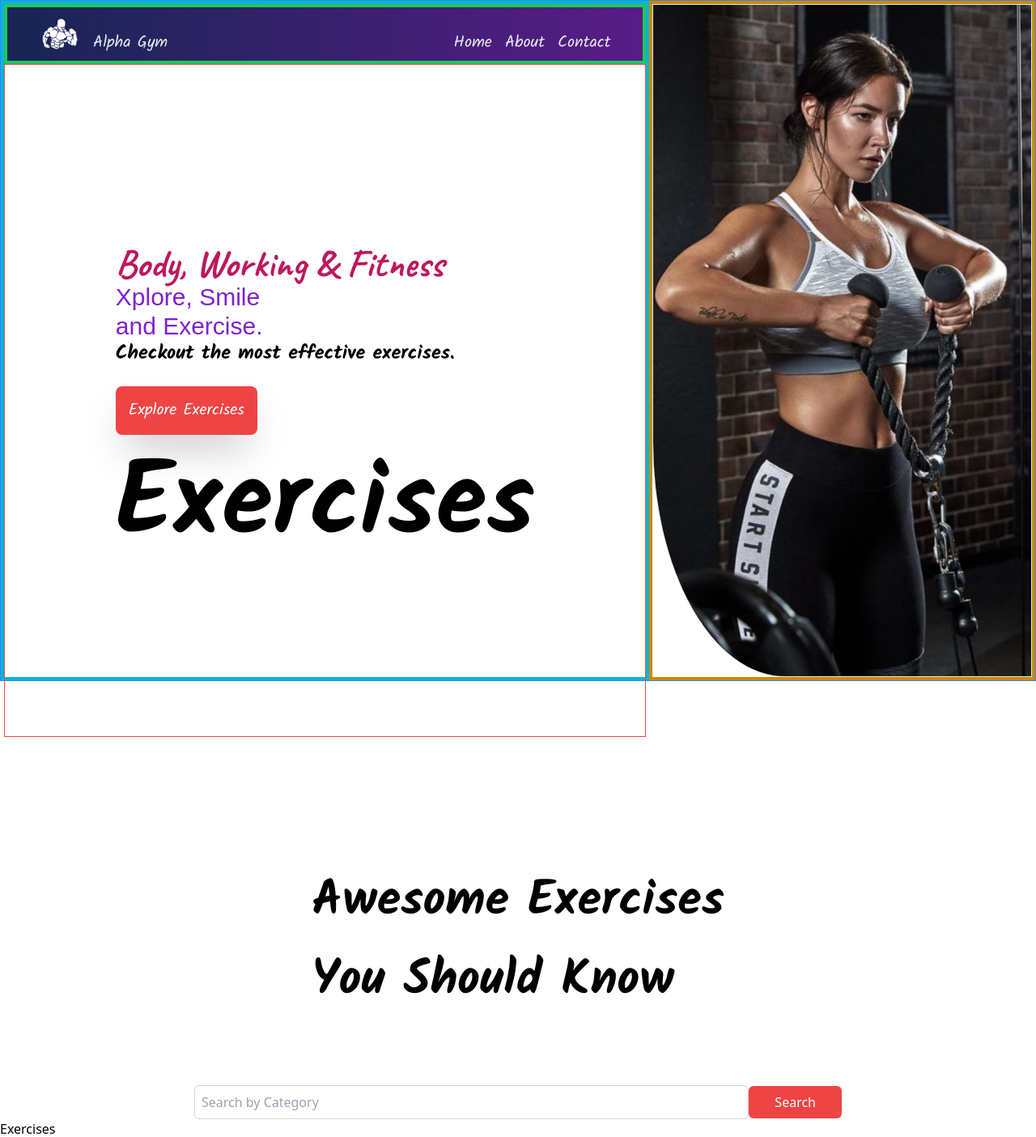
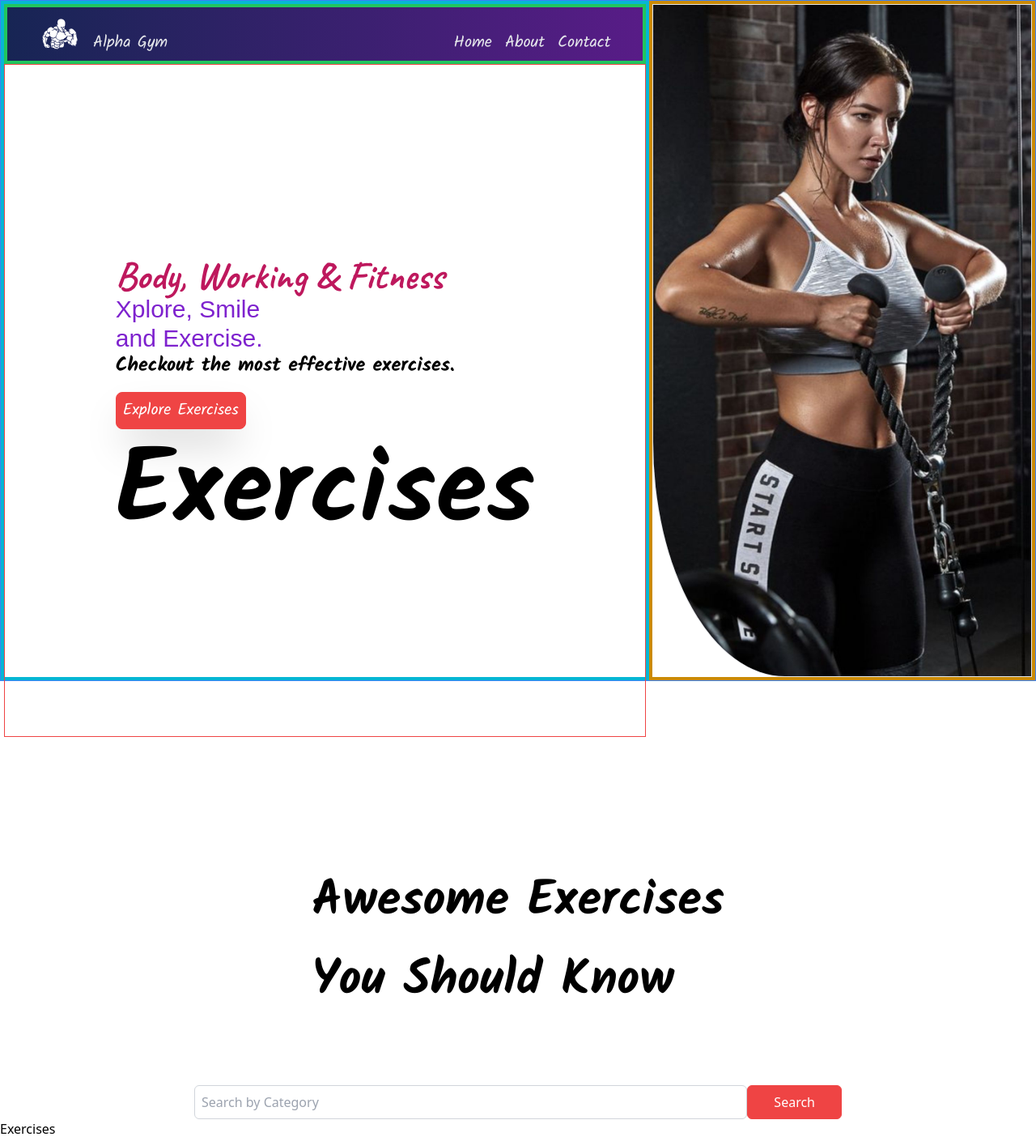
Before and after one commit to oovillagran/alpha_gym, a React (Create React App) app: page /contact in a window 1280 px wide. Shown: the top 1404 px of the page at 81% size. Built offline with nearby package versions, Linux system fonts and the light colour scheme; no server answers; a web font is replaced by a local one.

Commit message:
Additional button styles

```diff
--- a/src/components/HeroBanner.js
+++ b/src/components/HeroBanner.js
@@ -13,7 +13,7 @@ function HeroBanner() {
         <p className="font-content text-2xl font-bold">
           Checkout the most effective exercises.
         </p>
-        <button type="button" className="font-content text-xl bg-red-500 text-white p-4 my-6 rounded-lg shadow-2xl">
+        <button type="button" className="font-content text-xl bg-red-500 hover:bg-slate-200 text-white hover:text-red-500 p-2 my-4 rounded-lg shadow-2xl border border-red-500">
           Explore Exercises
         </button>
         <p className="font-content text-9xl font-extrabold">
--- a/src/components/SearchExercises.js
+++ b/src/components/SearchExercises.js
@@ -11,11 +11,10 @@ function SearchExercises() {
     const fecthExercisesData = async () => {
       const bodyPartsData = await fetchData('https://exercisedb.p.rapidapi.com/exercises/bodyPartList', exerciseOptions);
       setBodyParts(['all', ...bodyPartsData]);
-    }
+    };
 
     fecthExercisesData();
-  }, [])
-
+  }, []);
 
   const handleSearch = async () => {
     if (search) {
@@ -25,7 +24,7 @@ function SearchExercises() {
         (exercise) => exercise.name.toLowerCase().includes(search)
         || exercise.target.toLowerCase().includes(search)
         || exercise.equipment.toLowerCase().includes(search)
-        || exercise.bodyPart.toLowerCase().includes(search)
+        || exercise.bodyPart.toLowerCase().includes(search),
       );
 
       setSearch('');
@@ -50,7 +49,7 @@ function SearchExercises() {
         />
         <button
           type="button"
-          className="bg-red-500 hover:bg-slate-300 text-white hover:text-red-500 py-2 px-8 rounded-md"
+          className="bg-red-500 hover:bg-slate-200 border border-red-500 text-white hover:text-red-500 py-2 px-8 rounded-md"
           onClick={handleSearch}
         >
           Search
```
